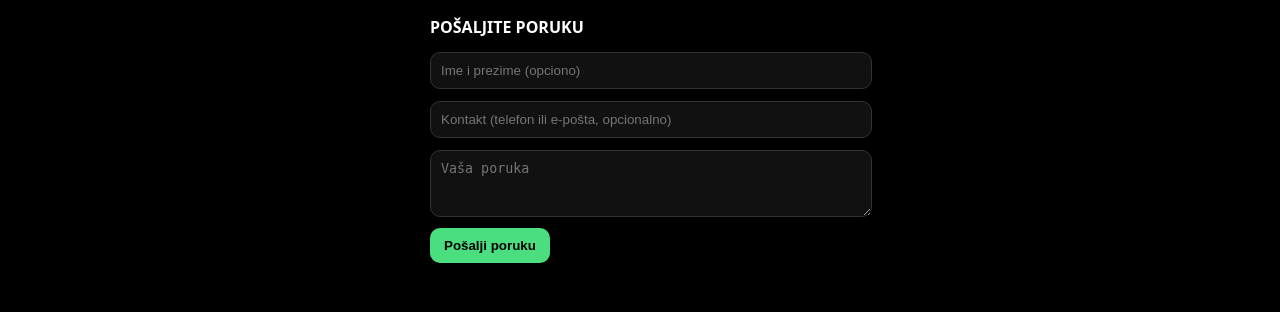
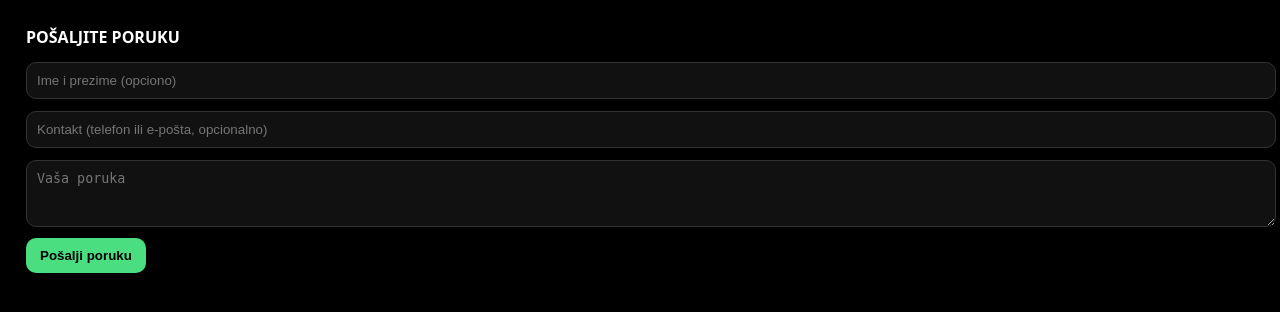
Before and after one commit to mikipikilab/radnovrijeme1, a Python web app: template templates/contact_only.html in a window 1280 px wide. Shown: the top 312 px of the page. Run offline with Jinja, Linux system fonts and the light colour scheme; the template is opened without the code that fills it, so the values that code supplies are empty.

Commit message:
Update contact_only.html

```diff
--- a/templates/contact_only.html
+++ b/templates/contact_only.html
@@ -7,9 +7,26 @@
   <meta name="robots" content="noindex,nofollow" />
   <style>
     body{background:#000;color:#fff;font-family:system-ui,Arial,sans-serif;margin:0;padding:16px}
-    .contact-box{max-width:420px;margin:0 auto}
-    .input,.textarea{width:100%;padding:10px;margin:6px 0;border:1px solid #333;border-radius:10px;background:#111;color:#fff}
-    .btn{background:#4ade80;color:#000;border:none;padding:10px 14px;border-radius:10px;font-weight:800;cursor:pointer}
+    .contact-box{
+      width:100%;
+      max-width:none;       /* uklonjeno ograničenje */
+      padding:10px;         /* traženi padding */
+      box-sizing:border-box;/* da padding stane u 100% širine */
+      margin:0 auto;
+    }
+    .input,.textarea{
+      width:100%;
+      padding:10px;
+      margin:6px 0;
+      border:1px solid #333;
+      border-radius:10px;
+      background:#111;
+      color:#fff
+    }
+    .btn{
+      background:#4ade80;color:#000;border:none;
+      padding:10px 14px;border-radius:10px;font-weight:800;cursor:pointer
+    }
     #msgStatus{margin-top:8px;font-size:14px}
   </style>
 </head>
```
